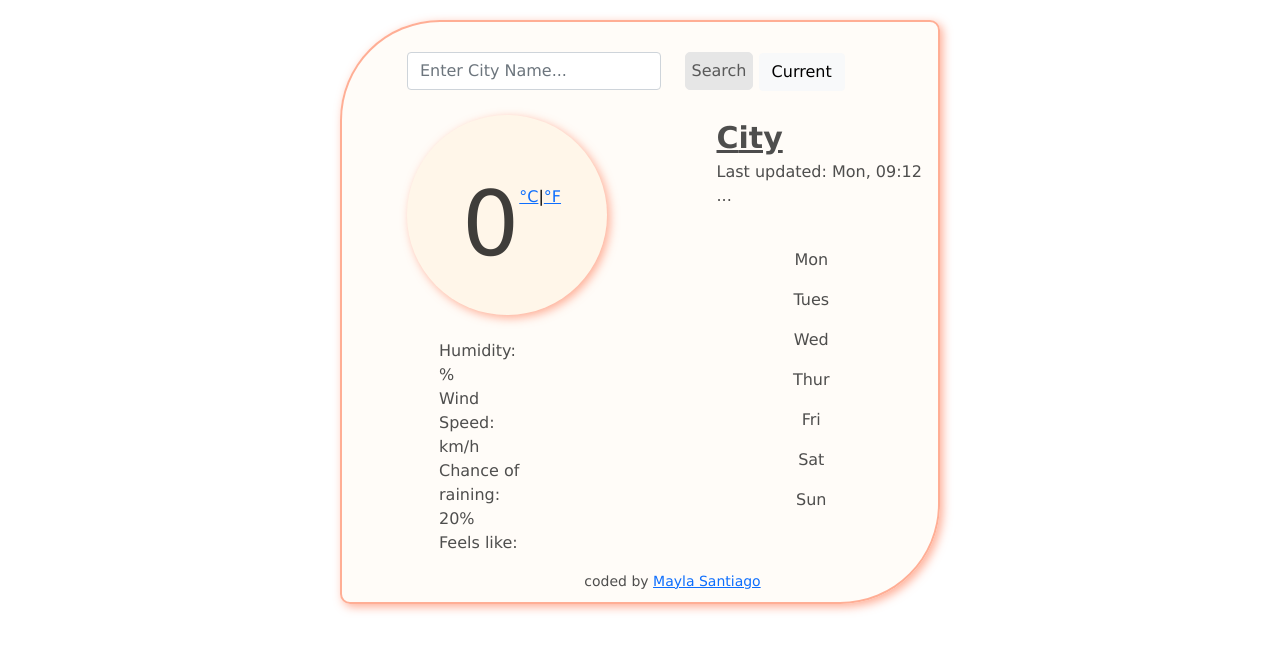
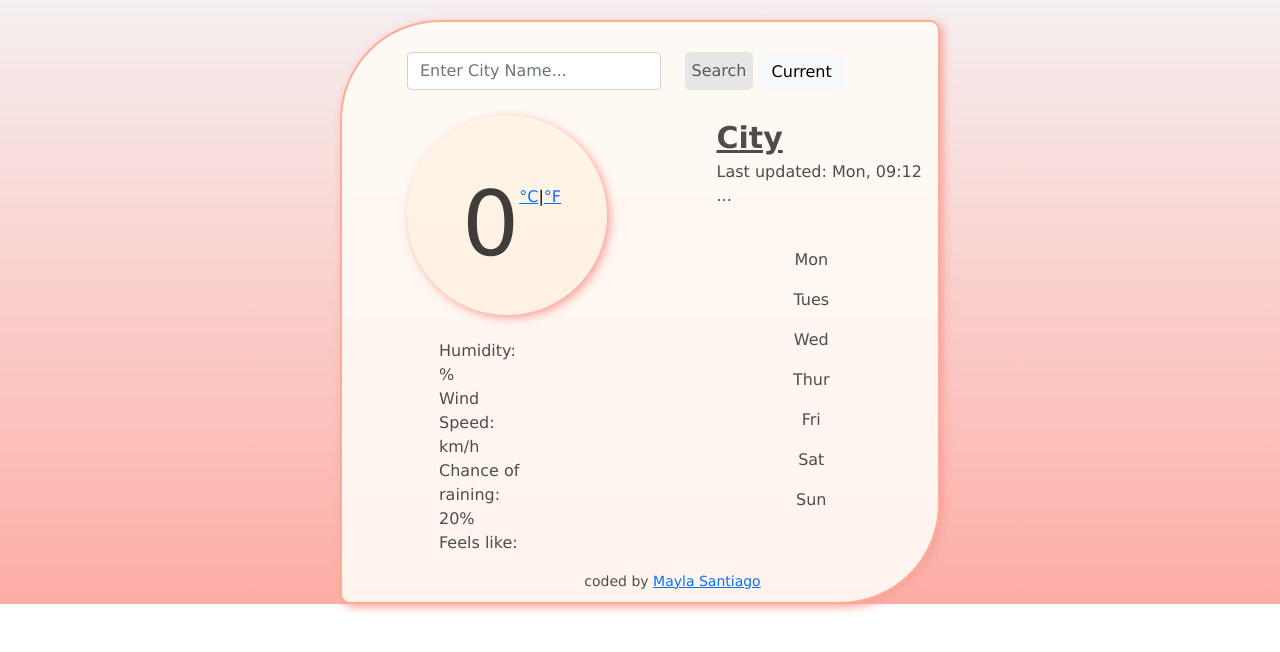
Before and after one commit to Mayla-Innovate/Weather-App, a plain HTML site: page index.html in a window 1280 px wide. Drawn offline with nearby package versions, Linux system fonts and the light colour scheme.

Commit message:
Changed the CSS

```diff
--- a/style.css
+++ b/style.css
@@ -1,6 +1,9 @@
 body {
   font-family: "Lucida Sans Unicode";
   color: #2b2b2bd5;
+  background: linear-gradient(to top, #feada6 0%, #f5efef 100%);
+  background-repeat: no-repeat;
+  overflow: hidden;
 }
 
 .weather-app {
@@ -9,12 +12,12 @@ body {
   border-top-right-radius: 10px;
   border-bottom-left-radius: 10px;
   border-bottom-right-radius: 100px;
-  box-shadow: 3px 3px 10px rgba(255, 136, 102, 0.67);
+  box-shadow: 3px 3px 10px #f7a19b;
   margin: 0 auto;
   margin-top: 20px;
   padding: 30px 0px 10px 65px;
   max-width: 600px;
-  background-color: rgba(255, 251, 246, 0.795);
+  background-color: rgba(255, 251, 246, 0.904);
 }
 .form-control-1 {
   display: inline;
@@ -53,7 +56,7 @@ h1 {
 }
 .circle {
   border: 100px solid;
-  box-shadow: 3px 3px 10px rgba(255, 136, 102, 0.67);
+  box-shadow: 3px 3px 10px #f7a19b;
   color: #ffdea42d;
   width: 0;
   height: 0;
```
